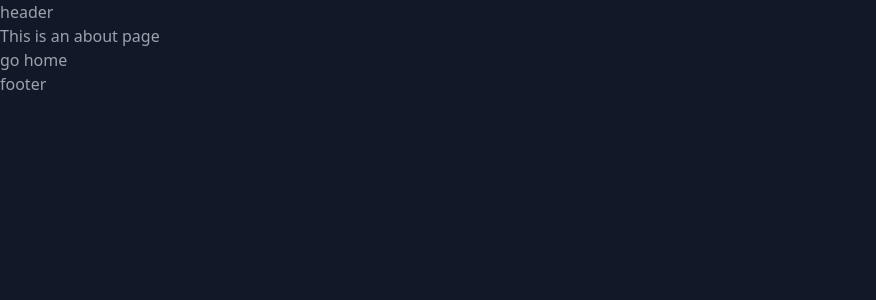
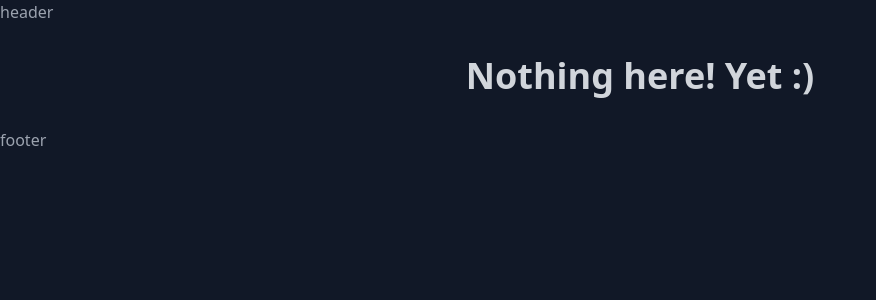
Before and after one commit to LunarMelody/zenless.club, a Vue app: page /about in a window 1280 px wide. Shown: the top 300 px of the page, without its empty margins (0-876 px from the left). Built offline with nearby package versions, Linux system fonts and the light colour scheme.

Commit message:
about page

```diff
--- a/src/views/AboutView.vue
+++ b/src/views/AboutView.vue
@@ -1,10 +1,9 @@
 <script setup lang="ts">
-import { RouterLink } from "vue-router";
+import Main from "@/components/Main.vue";
 </script>
 
 <template>
-  <div class="about">
-    <h1>This is an about page</h1>
-    <RouterLink to="/">go home</RouterLink>
-  </div>
+  <Main :vertical-center="true">
+    <h1 class="text-2xl md:text-4xl font-bold text-gray-300">Nothing here! Yet :)</h1>
+  </Main>
 </template>
```
